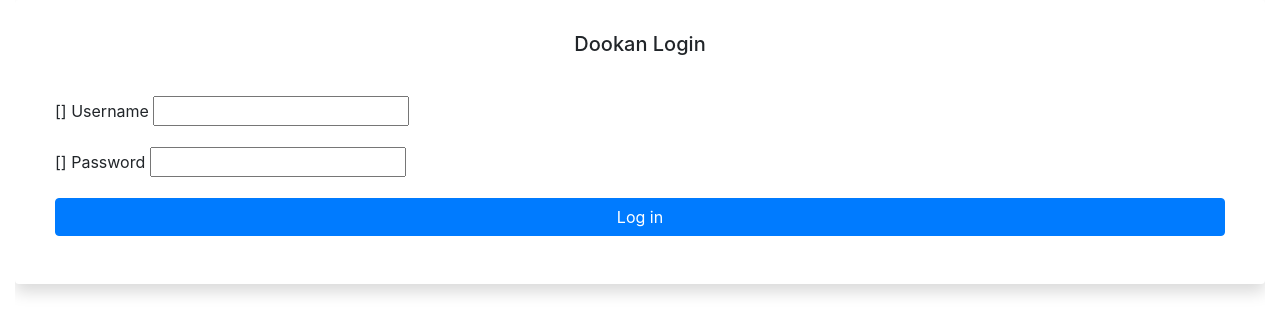
After one commit to farhapartex/django-dookan, a Django app: template dookan/templates/admin/login.html in a window 1280 px wide. The commit adds this page. Shown: the top 334 px of the page. Run offline with Django 3.2, Linux system fonts and the light colour scheme; the template is opened without the code that fills it: most values are stand-ins (such as "Sample title", 1, 10 or a date in 2020); form fields are guessed from the names that the template uses; some libraries are stand-ins or nearby versions.

Commit message:
login page updated

```diff
--- a/dookan/templates/admin/base.html
+++ b/dookan/templates/admin/base.html
@@ -40,6 +40,7 @@
 
         {% if not is_popup %}
         <!-- Header -->
+        {% if user.is_authenticated %}
         <div id="header" class="shadow pl-3 pr-3 pt-3 pb-3  rounded sticky-top">
             <div id="branding">
                 {% block branding %}{% endblock %}
@@ -81,6 +82,7 @@
             {% endblock %}
             {% block nav-global %}{% endblock %}
         </div>
+        {% endif %}
         <!-- END Header -->
         {% if user.is_authenticated %}
         {% block breadcrumbs %}
@@ -159,11 +161,13 @@
                 </div>
                 {% endif %}
                 <div class="{% if user.is_authenticated %}col-md-10 col-lg-10 col-xl-10 offset-2{% else %} col-md-12 col-lg-12 col-xl-12 {% endif %}" id="main">
-                    <div class="w-100">
+                    <div class="w-100 overflow-hidden">
+                        {% if user.is_authenticated %}
                         <div class="w-100">
                             {% block pretitle %}{% endblock %}
                             {% block content_title %}{% if title %}<h4 class="pl-3 pt-3 pb-3">{{ title }}</h4>{% endif %}{% endblock %}
                         </div>
+                        {% endif %}
                         <div class="content-box w-100">
                             {% block content %}
                             {% block object-tools %}{% endblock %}
@@ -185,7 +189,11 @@
 
             $(document).ready(function () {
 
-                console.log("it is working");
+                // console.log("it is working");
+                // adding bootstrap form class to inputs
+                $(".form-group").children("input[type='text'], input[type='password']").addClass("form-control");
+
+
                 $(".table-view").click(function () {
                     $(".data-grid-view").addClass("hide-template");
                     $(".data-table-view").css({ "display": "block" })
--- /dev/null
+++ b/dookan/templates/admin/login.html
@@ -0,0 +1,72 @@
+{% extends "admin/base_site.html" %}
+{% load i18n static %}
+
+{% block extrastyle %}{{ block.super }}<link rel="stylesheet" type="text/css" href="{% static "admin/css/login.css" %}">
+{{ form.media }}
+{% endblock %}
+
+{% block bodyclass %}{{ block.super }} login{% endblock %}
+
+{% block usertools %}{% endblock %}
+
+{% block nav-global %}{% endblock %}
+
+{% block content_title %}{% endblock %}
+
+{% block breadcrumbs %}{% endblock %}
+
+{% block content %}
+{% if form.errors and not form.non_field_errors %}
+<p class="errornote">
+{% if form.errors.items|length == 1 %}{% trans "Please correct the error below." %}{% else %}{% trans "Please correct the errors below." %}{% endif %}
+</p>
+{% endif %}
+
+{% if form.non_field_errors %}
+{% for error in form.non_field_errors %}
+<p class="errornote">
+    {{ error }}
+</p>
+{% endfor %}
+{% endif %}
+
+<div id="login-content-main" class="mx-auto shadow p-3 mb-5 bg-white rounded">
+
+    <div class="w-1oo login-header pt-3 pb-3">
+        <h5 class="text-center">Dookan Login</h5>
+    </div>
+
+{% if user.is_authenticated %}
+<p class="errornote">
+{% blocktrans trimmed %}
+    You are authenticated as {{ username }}, but are not authorized to
+    access this page. Would you like to login to a different account?
+{% endblocktrans %}
+</p>
+{% endif %}
+
+<div class="login-form w-100 pt-3 pb-3 pl-4 pr-4">
+    <form action="{{ app_path }}" method="post" id="login-form">{% csrf_token %}
+        <div class="form-group">
+          {{ form.username.errors }}
+          {{ form.username.label_tag }} {{ form.username }}
+        </div>
+        <div class="form-group">
+          {{ form.password.errors }}
+          {{ form.password.label_tag }} {{ form.password }}
+          <input type="hidden" name="next" value="{{ next }}">
+        </div>
+        {% url 'admin_password_reset' as password_reset_url %}
+        {% if password_reset_url %}
+        <div class="password-reset-link">
+          <a href="{{ password_reset_url }}">{% trans 'Forgotten your password or username?' %}</a>
+        </div>
+        {% endif %}
+        <div class="form-group">
+          <input type="submit" class="btn btn-primary w-100" value="{% trans 'Log in' %}">
+        </div>
+      </form>
+</div>
+
+</div>
+{% endblock %}
```
Also changed, not shown: 1 other file.
